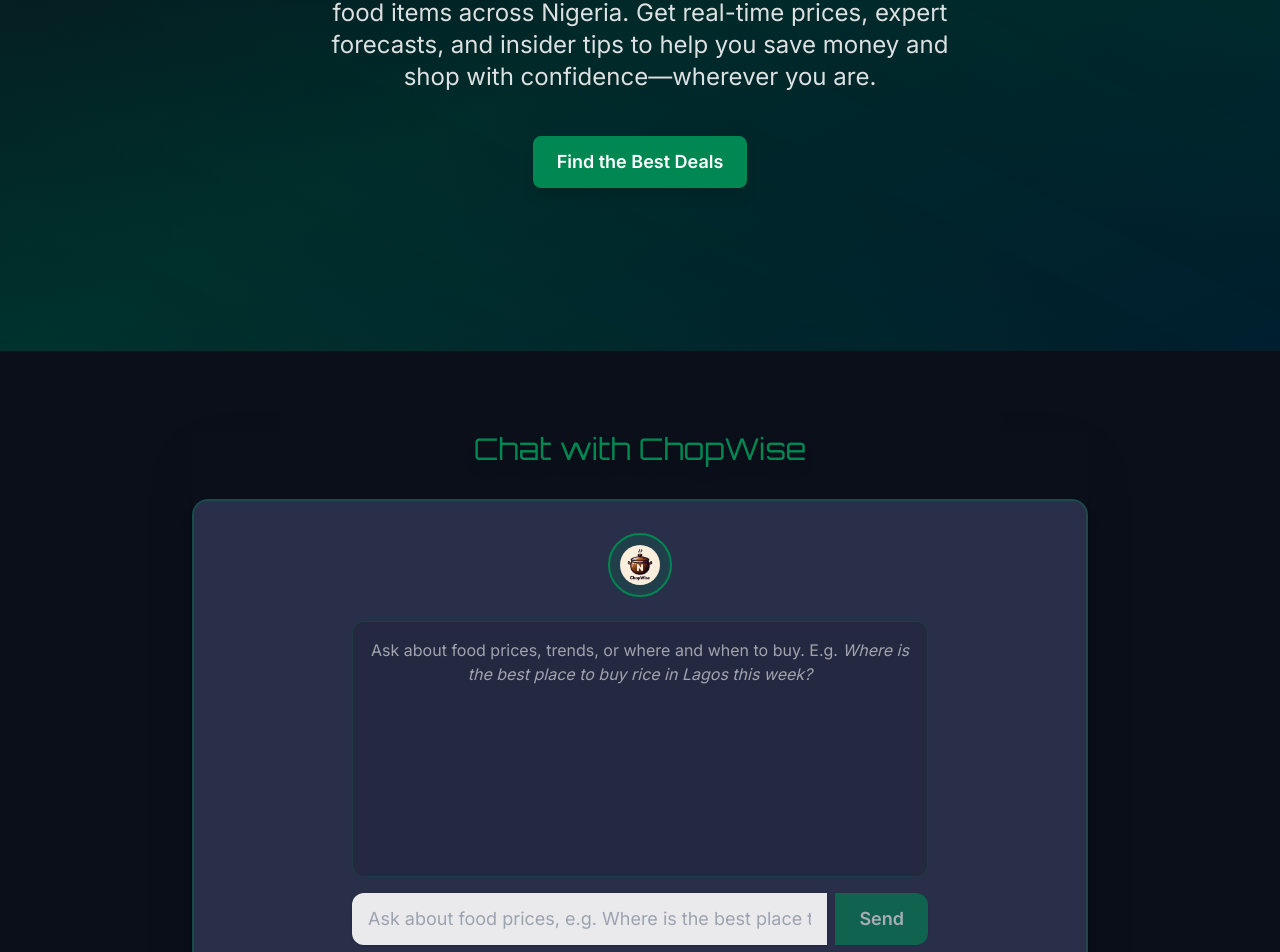
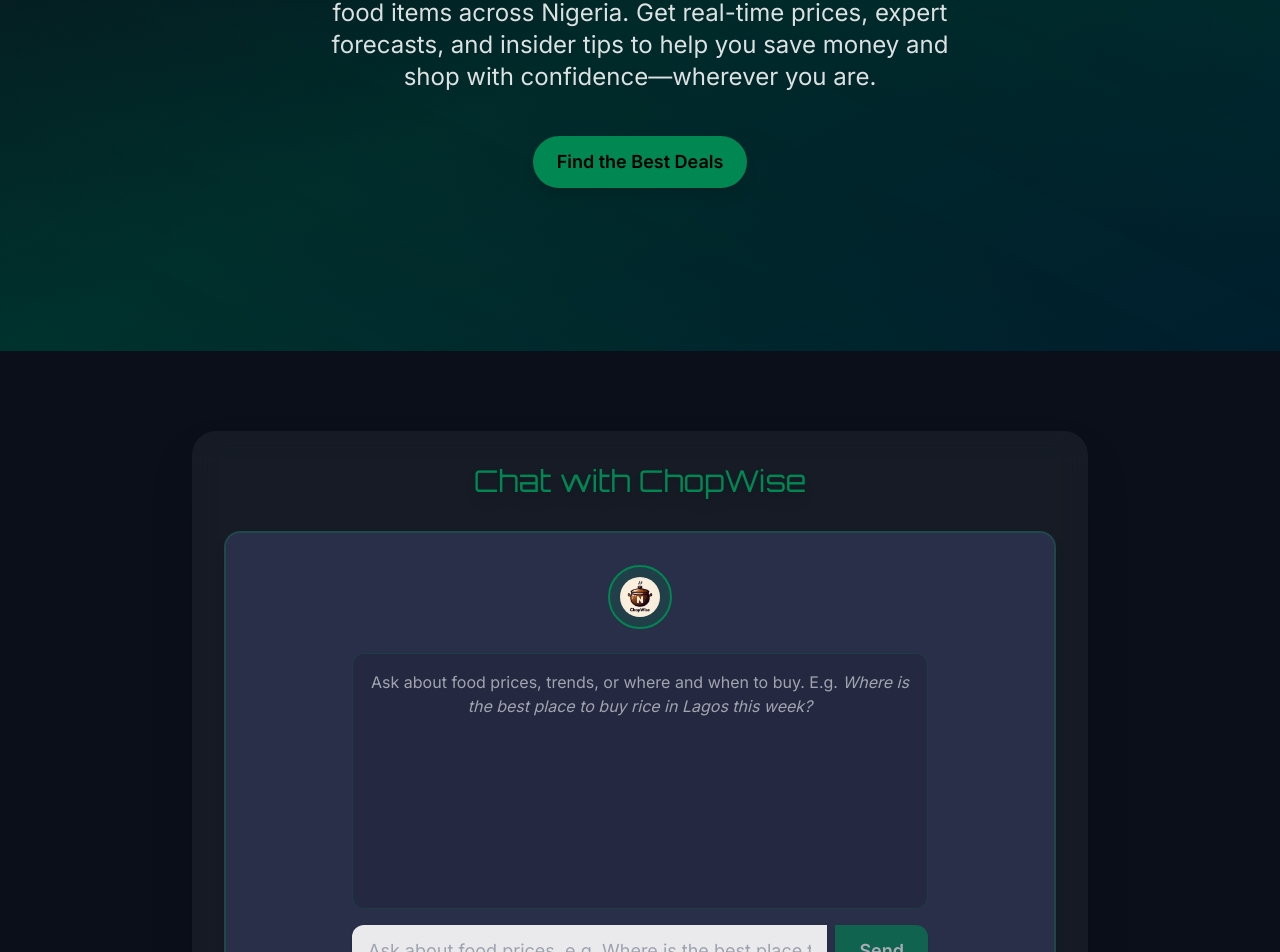
Before and after one commit to abubakar-xyz/ChopWise_Improved, a Next.js app in the folder frontend/: page / in a window 1280 px wide. Shown: the part 417-1369 px from the top of the page. Built offline with nearby package versions, Linux system fonts and the light colour scheme.

Commit message:
changes to main.py

```diff
--- a/frontend/styles/globals.css
+++ b/frontend/styles/globals.css
@@ -2,7 +2,7 @@
 @tailwind components;
 @tailwind utilities;
 
-/* Animated background */
+/* Animated gradient background */
 @keyframes gradientShift {
   0%   { background-position: 0% 50%; }
   50%  { background-position: 100% 50%; }
@@ -10,19 +10,17 @@
 }
 
 body {
-  @apply font-sans text-brand-light bg-dark-gradient;
+  @apply font-sans text-brand-light;
+  background: theme('backgroundImage.dark-gradient');
   background-size: 400% 400%;
   animation: gradientShift 30s ease infinite;
 }
 
-.section-bg {
+/* Utility classes */
+.btn-primary {
+  @apply bg-brand-green text-black font-semibold rounded-full px-6 py-3 hover:bg-opacity-90 transition;
+}
+
+.glassmorphism {
   @apply bg-accent-xlight backdrop-blur-lg rounded-3xl p-8 shadow-2xl;
 }
-
-.text-futuristic {
-  @apply font-futuristic;
-}
-
-.btn-primary {
-  @apply bg-brand-green text-white font-semibold rounded-lg px-6 py-3 hover:bg-accent-deep transition;
-}
```
Also changed, not shown: 2 other files (tests, documents, lock files or other folders).
